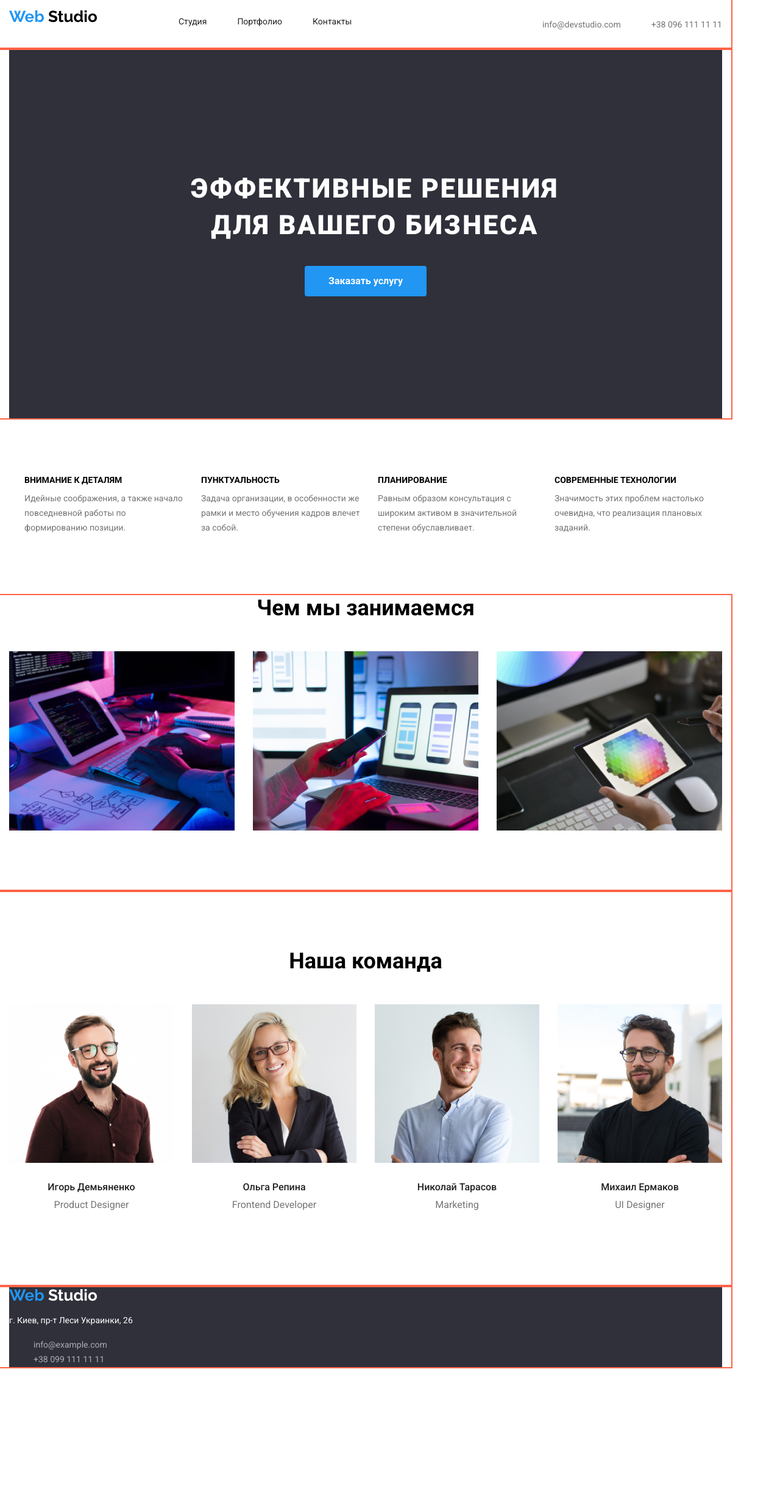
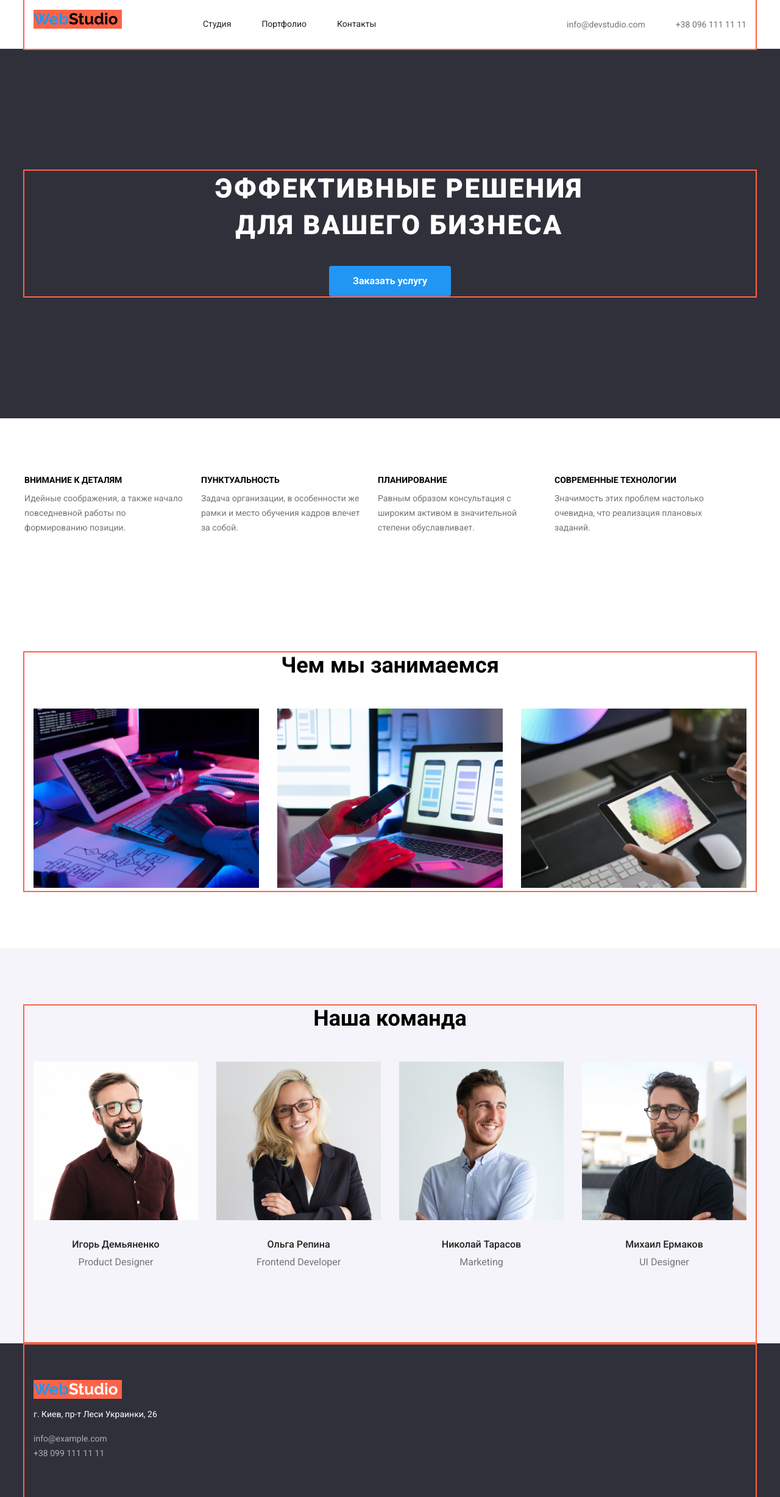
Before and after one commit to MariiaYaremko/goit-markup-hw-03, a plain HTML site: page index.html in a window 1280 px wide. Shown: the whole page at 61% size. Before the commit the page ends 2258 px from the top, so only its background shows below. Drawn offline with nearby package versions, Linux system fonts and the light colour scheme.

Commit message:
ДЗ_3
виправлені зауваження ментора (частково)

```diff
--- a/css/styles.css
+++ b/css/styles.css
@@ -20,8 +20,7 @@ body {
   width: 1200px;
   padding-left: 15px;
   padding-right: 15px;
-  margin-top: 0px;
-  margin-bottom: 0px;
+  margin: 0 auto;
   outline: 2px solid tomato;
 }
 /* Колір основного тексту #212121*/
@@ -36,6 +35,16 @@ ul {
   list-style: none;
 }
 
+/* header */
+.header {
+  height: 80px;
+  display: flex;
+}
+.header .container {
+  height: 80px;
+  display: flex;
+  align-items: center;
+}
 /* logo */
 .logo {
   color: var(--title-text-color);
@@ -46,19 +55,19 @@ ul {
   text-decoration: none;
   width: 145px;
   height: 31px;
-  margin-bottom: 25px;
+  display: flex;
+  align-items: center;
+  background-color: tomato;
+}
+.main-nav .logo {
+  display: flex;
+  align-items: center;
 }
 .logo-web {
   color: var(--accent-color);
 }
 
 /* Site nav */
-.nav-container {
-  display: flex;
-  align-items: center;
-
-  height: 80px;
-}
 .main-nav {
   display: flex;
 }
@@ -136,8 +145,11 @@ ul {
 .section-1 {
   background-color: var(--primary-bg-color);
 }
-.section-2 {
+.section-2, {
   background-color: var(--third-bg-color);
+}
+.section-3 {
+ background-color: var(--third-bg-color)
 }
 .section-title {
   color: var(--title-text-color);
@@ -284,7 +296,13 @@ ul {
 .footer-space {
   background-color: var(--secondary-bg-color);
   margin-bottom: 0px;
+  height: 252px;
 }
+.footer-space .container {
+  height: 252px;
+  padding-top: 60px;
+  padding-bottom: 60px;
+  }
 .footer-space .logo-studio {
   color: var(--primary-white-color);
 }
@@ -294,6 +312,11 @@ ul {
   font-size: 14px;
   line-height: 1.71;
   font-style: normal;
+  margin-bottom: 0px;
+}
+.em-tel {
+  padding-left: 0px;
+  margin-bottom: 0px;
 }
 .footer-space .link {
   color: var(--third-text-color);
--- a/index.html
+++ b/index.html
@@ -18,10 +18,10 @@
   </head>
 
   <body class="page">
-    <div class="container">
-      <header>
-        <div class="nav-container">
-          <nav class="main-nav">
+
+      <header class="header">
+        <div class="container">
+                  <nav class="main-nav">
             <a href="./index.html" class="logo">
               <span class="logo-web">Web</span>
               <span class="logo-studio">Studio</span>
@@ -44,18 +44,20 @@
               <a href="+380961111111" class="link">+38 096 111 11 11</a>
             </li>
           </ul>
+
         </div>
       </header>
-    </div>
+
     <main>
-      <div class="container">
+
         <section class="hero">
+          <div class="container">
           <h1 class="hero-title">Эффективные решения для вашего бизнеса</h1>
           <button class="button">Заказать услугу</button>
+        </div>
         </section>
-      </div>
-      <div class="activity-container">
-        <section class="section">
+              <section class="section">
+                <div class="activity-container">
           <h2 class="section-title"></h2>
           <ul class="feature-list">
             <li class="list">
@@ -87,10 +89,11 @@
               </p>
             </li>
           </ul>
+                </div>
         </section>
-      </div>
-      <div class="container">
+
         <section class="section">
+          <div class="container">
           <h2 class="section-title">Чем мы занимаемся</h2>
           <ul class="activity">
             <li class="item">
@@ -103,10 +106,11 @@
               <img src="./images/img_3.png" alt="" width="370" height="294" />
             </li>
           </ul>
+        </div>
         </section>
-      </div>
-      <div class="container">
+
         <section class="section-3">
+          <div class="container">
           <h2 class="section-title">Наша команда</h2>
           <ul class="team">
             <li class="card">
@@ -162,25 +166,28 @@
               </div>
             </li>
           </ul>
+        </div>
         </section>
-      </div>
+
     </main>
-    <div class="container">
+
       <footer class="footer-space">
+        <div class="container">
         <a href="./index.html" class="logo">
           <span class="logo-web">Web</span>
           <span class="logo-studio">Studio</span>
         </a>
         <address>
           <p class="adr">г. Киев, пр-т Леси Украинки, 26</p>
-          <ul>
+          <ul class="em-tel">
             <li>
               <a href="info@example.com" class="link">info@example.com</a>
             </li>
             <li><a href="+380991111111" class="link">+38 099 111 11 11</a></li>
           </ul>
         </address>
+        </div>
       </footer>
-    </div>
+
   </body>
 </html>
```
Also changed, not shown: portfolio.html (+8 -2 lines).
